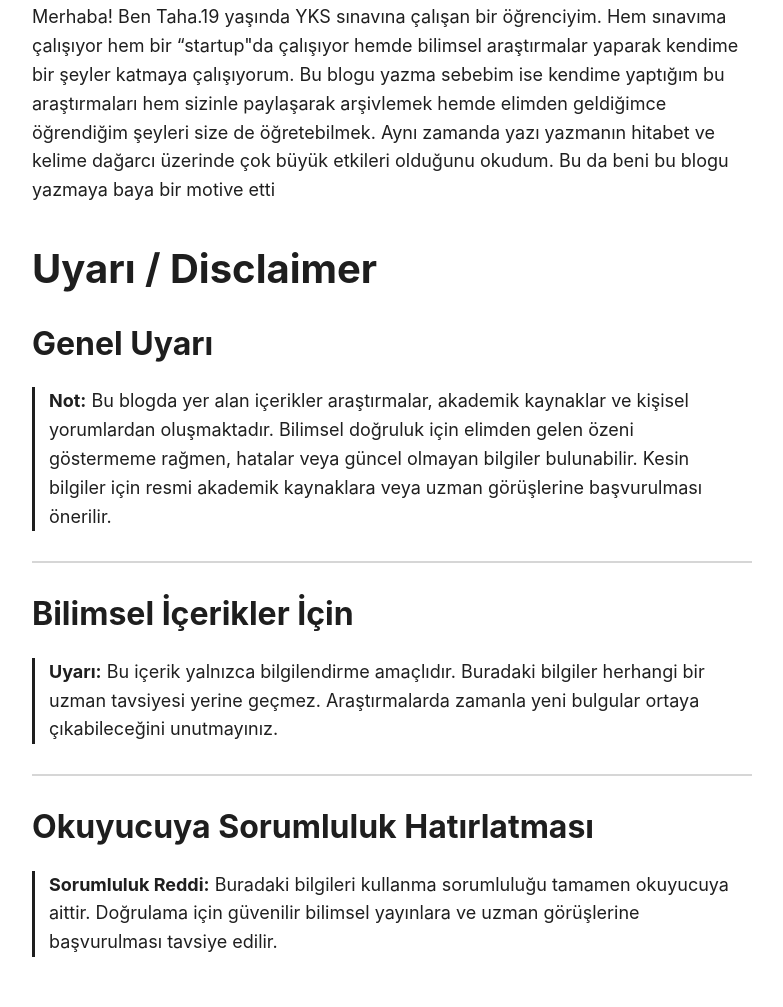
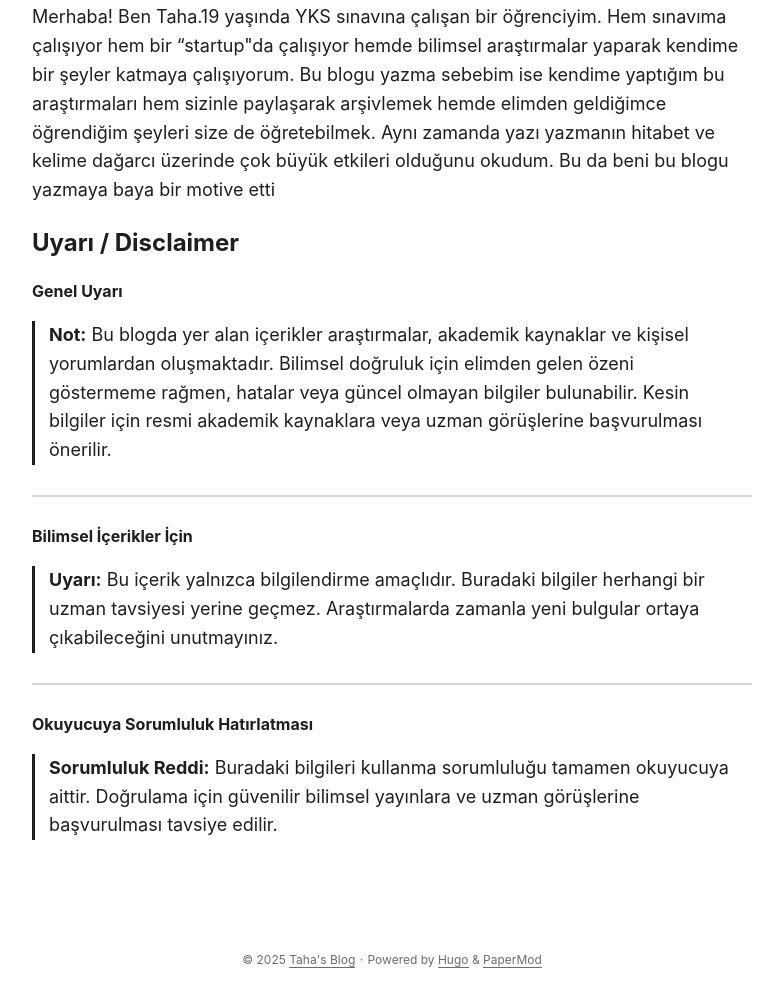
Before and after one commit to tahasahindev/tahasahindev.github.io, a plain HTML site: page posts/neden-blog-yaziyorum/index.html in a window 1280 px wide. Shown: the part 345-1352 px from the top of the page, without its empty margins (248-1031 px from the left). Drawn offline with Linux system fonts and the light colour scheme.

Commit message:
düzeltme

```diff
--- a/posts/neden-blog-yaziyorum/index.html
+++ b/posts/neden-blog-yaziyorum/index.html
@@ -212,16 +212,16 @@ arşivlemek hemde elimden geldiğimce öğrendiğim
 hitabet ve kelime dağarcı üzerinde çok büyük etkileri
 olduğunu okudum. Bu da beni bu blogu yazmaya baya bir
 motive etti</p>
-<h1 id="uyarı--disclaimer">Uyarı / Disclaimer<a hidden class="anchor" aria-hidden="true" href="#uyarı--disclaimer">#</a></h1>
-<h2 id="genel-uyarı">Genel Uyarı<a hidden class="anchor" aria-hidden="true" href="#genel-uyarı">#</a></h2>
+<h3 id="uyarı--disclaimer">Uyarı / Disclaimer<a hidden class="anchor" aria-hidden="true" href="#uyarı--disclaimer">#</a></h3>
+<h4 id="genel-uyarı">Genel Uyarı<a hidden class="anchor" aria-hidden="true" href="#genel-uyarı">#</a></h4>
 <blockquote>
 <p><strong>Not:</strong> Bu blogda yer alan içerikler araştırmalar, akademik kaynaklar ve kişisel yorumlardan oluşmaktadır. Bilimsel doğruluk için elimden gelen özeni göstermeme rağmen, hatalar veya güncel olmayan bilgiler bulunabilir. Kesin bilgiler için resmi akademik kaynaklara veya uzman görüşlerine başvurulması önerilir.</p></blockquote>
 <hr>
-<h2 id="bilimsel-içerikler-için">Bilimsel İçerikler İçin<a hidden class="anchor" aria-hidden="true" href="#bilimsel-içerikler-için">#</a></h2>
+<h4 id="bilimsel-içerikler-için">Bilimsel İçerikler İçin<a hidden class="anchor" aria-hidden="true" href="#bilimsel-içerikler-için">#</a></h4>
 <blockquote>
 <p><strong>Uyarı:</strong> Bu içerik yalnızca bilgilendirme amaçlıdır. Buradaki bilgiler herhangi bir uzman tavsiyesi yerine geçmez. Araştırmalarda zamanla yeni bulgular ortaya çıkabileceğini unutmayınız.</p></blockquote>
 <hr>
-<h2 id="okuyucuya-sorumluluk-hatırlatması">Okuyucuya Sorumluluk Hatırlatması<a hidden class="anchor" aria-hidden="true" href="#okuyucuya-sorumluluk-hatırlatması">#</a></h2>
+<h4 id="okuyucuya-sorumluluk-hatırlatması">Okuyucuya Sorumluluk Hatırlatması<a hidden class="anchor" aria-hidden="true" href="#okuyucuya-sorumluluk-hatırlatması">#</a></h4>
 <blockquote>
 <p><strong>Sorumluluk Reddi:</strong> Buradaki bilgileri kullanma sorumluluğu tamamen okuyucuya aittir. Doğrulama için güvenilir bilimsel yayınlara ve uzman görüşlerine başvurulması tavsiye edilir.</p></blockquote>
 
```
